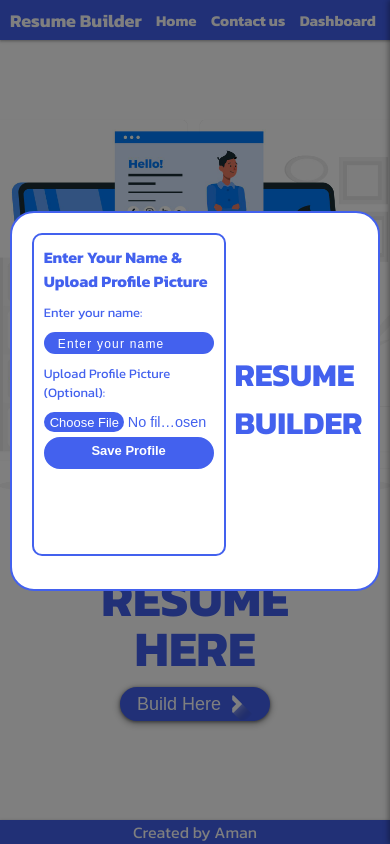
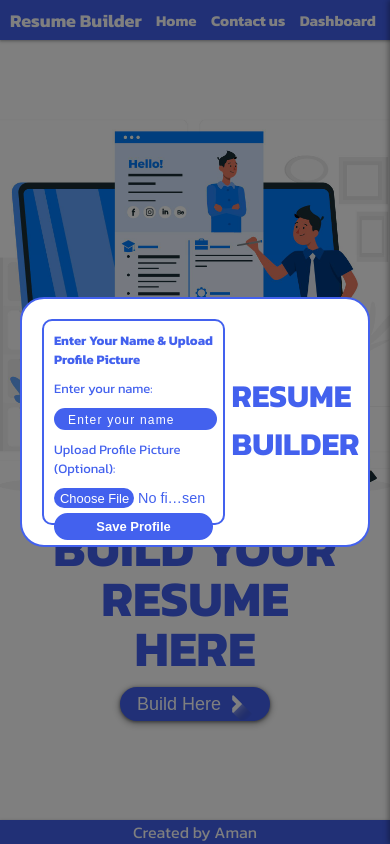
Before and after one commit to AmanNazim/Interactive-Resume-Builder, a website: page index.html in a window 390 px wide. Drawn offline with Linux system fonts and the light colour scheme.

Commit message:
fix name and picture input popup height

```diff
--- a/Styles/style.css
+++ b/Styles/style.css
@@ -88,10 +88,10 @@ body {
 @media (max-width: 440px) {
   .popup-overlay {
     position: absolute;
-    top: calc(50% - (50% / 2));
-    left: calc(50% - (95% / 2));
-    height: 45%;
-    width: 95%;
+    top: calc(50% - (250px / 2));
+    left: calc(50% - (350px / 2));
+    height: 250px;
+    width: 350px;
     border-radius: 24px;
     padding-bottom: 24px;
     box-sizing: border-box;
@@ -141,7 +141,7 @@ body {
 
 @media (max-width: 440px) {
   .popup-content h2 {
-    font-size: medium;
+    font-size: small;
     margin: 0px;
   }
 }
@@ -169,7 +169,7 @@ body {
 
 @media (max-width: 440px) {
   #nameInput {
-    width: 150px;
+    width: 90%;
   }
 }
 
```
